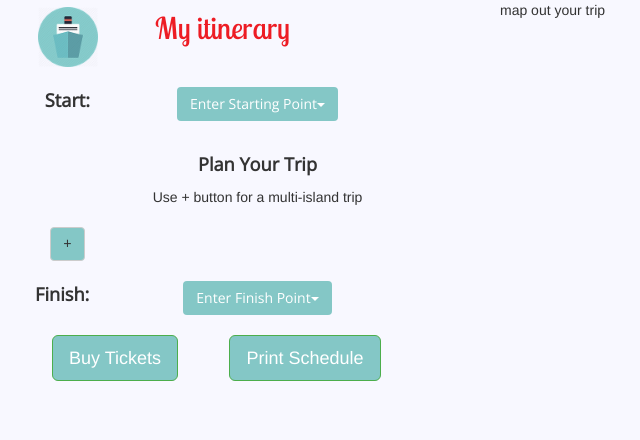
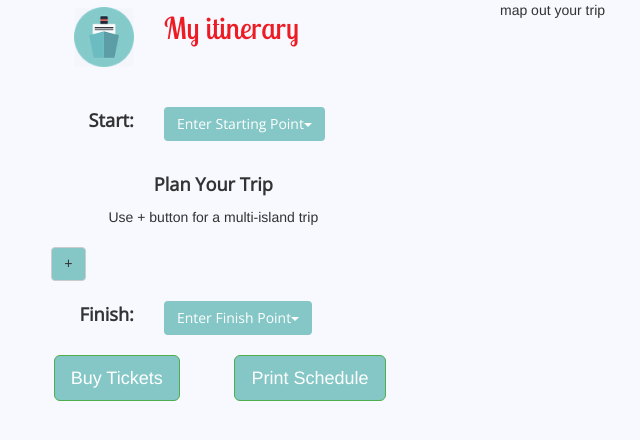
Before and after one commit to Hurryitup/jumbocode_bhi, a website: page index.html in a window 1280 px wide. Shown: the whole page, without its empty margins (10-650 px from the left). Drawn offline with nearby package versions, Linux system fonts and the light colour scheme; some packages are replaced by stand-ins of ours.

Commit message:
fixed some relative sizes, added fluid containers, fixed resizing madness

```diff
--- a/default_style.css
+++ b/default_style.css
@@ -211,9 +211,9 @@ body {background-color: #f8f8ff !important; }
 
 
   .finish {
-    margin-left: 30px;
-    position: absolute;
-    margin-top: 250px;
+    margin-left: auto;
+    position: relative;
+    margin-top: auto;
     font-size: 150%;
     font-family: 'Open Sans';
   }
--- a/index.html
+++ b/index.html
@@ -47,20 +47,21 @@
                 <div class="container-fluid">
                         <div class="row">
                                 <div class="col-sm-4"  style="text-align:center">
-                                        <div class="container">
-                                                <div class="col-xs-1">
+                                        <div class="container-fluid">
+                                                <div class="col-xs-4 text-right">
                                                         <img src="boat.png" alt="Boat Glif" style="width:60px;height:60px;">
                                                 </div>
-                                                <div class="col-xs-2">
-                                                        <div class="title pull-right"> My itinerary </div>
+                                                <div class="col-xs-8 text-left">
+                                                        <div class="title"> My itinerary </div>
                                                 </div>
                                         </div>
                                 </br>
-                                <div class="container">
-                                        <div class="col-xs-1">
+                                </br>
+                                        <div class="container-fluid">
+                                                <div class="col-xs-4 text-right">
                                                         <div class= "start"> Start: </div>
                                                 </div>
-                                        <div class="col-xs-3">
+                                                <div class="col-xs-8 text-left">
                                                         <div class="btn-group1">
                                                                 <button data-toggle="dropdown"
                                                                  class="btn dropdown-toggle">Enter Starting Point<span class="caret"></span> </button>
@@ -74,9 +75,8 @@
                                                 </div>
                                         </div>
                                         </br>
-                                <div class = "container">
-                                        <div class = "col-xs-1"></div> <!-- buffer div -->
-                                        <div class = "col-xs-3">
+                                        <div class = "container-fluid">
+                                                <div class = "col-xs-12">
                                                         <div class="plan_trip"> Plan Your Trip </div>
                                                         <div class="explain_planning">Use + button for a multi-island trip</div>
                                                         </br>
@@ -87,8 +87,8 @@
                                     <button type="button" class="btn btn-default">-</button>
                                 </div>-->
                                         <!--</br>-->
-                                <!-- <div class="container">
-                                        <div class="col-xs-1 btn-group2">
+                                        <!-- <div class="container-fluid">
+                                                <div class="col-xs-3 btn-group2">
                                                                 <button data-toggle="dropdown" class="btn dropdown-toggle">
                                                                         Island<span class="caret"></span> </button>
                                                                 <ul class="dropdown-menu">
@@ -97,13 +97,13 @@
                                                                         <li><a class="hc" href="#">Peddocks Island</a></li>
                                                                 </ul>
                                                 </div>
-                                        <div class="col-xs-2">
+                                                <div class="col-xs-6">
                                                         <div class="btn-group3">
                                                                 <element id ="date"> Date: </element>
                                                                 <input type="text" id="datepicker" class="datepick">
                                                         </div>
                                                 </div>
-                                        <div class="col-xs-1">
+                                                <div class="col-xs-3">
                                                         <div class="btn-group4">
                                                                 <button data-toggle="dropdown" class="btn dropdown-toggle">
                                                                         Time<span class="caret"></span> </button>
@@ -115,19 +115,19 @@
                                                 </div>
                                         </div> -->
                                         <!--</br>-->
-                                <div class="container">
-                                        <div class="col-xs-1">
+                                        <div class="container-fluid">
+                                                <div class="col-xs-3">
                                                         <div class="add_dest">
                                                                 <button type="button" class="btn btn-default" onclick="form_addElement();" id="moreDates">+</button>
                                                         </div>
                                                 </div>
                                         </div>
                                         </br>
-                                <div class="container">
-                                        <div class="col-xs-1">
+                                        <div class="container-fluid">
+                                                <div class="col-xs-4 text-right">
                                                         <div class= "finish"> Finish: </div>
                                                 </div>
-                                        <div class="col-xs-3">
+                                                <div class="col-xs-8 text-left">
                                                         <div class="btn-group5">
                                                                 <button data-toggle="dropdown" class="btn dropdown-toggle">
                                                                         Enter Finish Point<span class="caret"></span> </button>
@@ -141,15 +141,15 @@
                                                 </div>
                                         </div>
                                         </br>
-                                <div class="container">
-                                        <div class="col-sm-2">
+                                        <div class="container-fluid">
+                                                <div class="col-sm-6">
                                                         <div class="buy_tix">
                                                 <a href="https://ticketing.bostonharborcruises.com/WebStore/shop/ViewItems.aspx?CG=EXCR&C=HIFFRR15FIH">
                                                                 <button type="button" class="btn btn-success btn-lg">Buy Tickets</button>
                                                                 </a>
                                                         </div>
                                                 </div>
-                                        <div class="col-sm-2">
+                                                <div class="col-sm-6">
                                                         <div class="print_schedule">
                                                                 <button type="button" class="btn btn-success btn-lg">Print Schedule</button>
                                                         </div>
@@ -188,9 +188,6 @@
                                 </div>
                         </div>
                 </div>
-            </div>
-            </div>
-            </div>
 
                 <script async defer
                         src="https://maps.googleapis.com/maps/api/js?key=AIzaSyBOccCom-vEeFD7ox9GjEqawE_YSDww6vE&callback=initMap">
```
Lines whose indentation alone changed are shown as unchanged.
